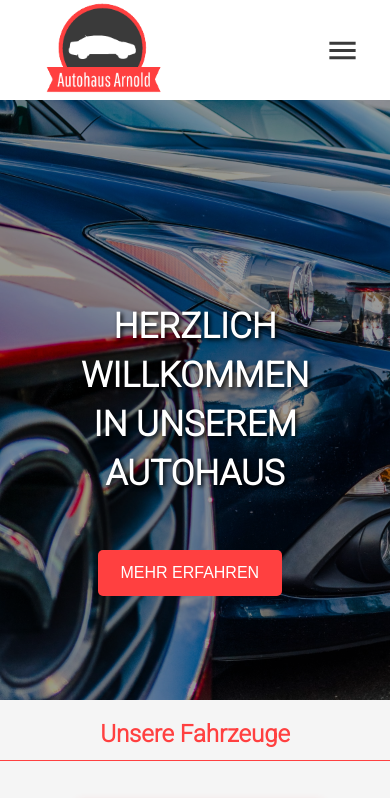
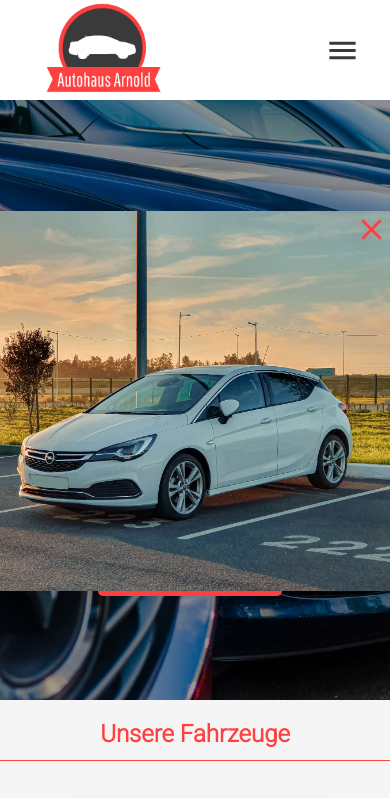
Before and after one commit to bsarnii/autohandel, a React (Create React App) app: page / in a window 390 px wide. Shown: the top 798 px of the page. Built offline with nearby package versions, Linux system fonts and the light colour scheme.

Commit message:
developing more

```diff
--- a/package.json
+++ b/package.json
@@ -7,6 +7,7 @@
     "@emotion/styled": "^11.9.3",
     "@mui/icons-material": "^5.8.4",
     "@mui/material": "^5.9.2",
+    "@reduxjs/toolkit": "^1.8.5",
     "@testing-library/jest-dom": "^5.16.4",
     "@testing-library/react": "^13.3.0",
     "@testing-library/user-event": "^13.5.0",
--- a/src/Galerie/Galerie.js
+++ b/src/Galerie/Galerie.js
@@ -11,10 +11,16 @@ const Galerie = () => {
   let [arrayNumber, setArrayNumber]= useState();
   let [backgroundBlur, setBackgroundBlur] = useState({});
 
-
+  const bild1="url(/galerie/bild-1.jpg)";
+  const bild2="url(/galerie/bild-2.jpg)";
+  const bild3="url(/galerie/bild-3.jpg)";
+  const bild4="url(/galerie/bild-4.jpg)";
+  const bild5="url(/galerie/bild-5.jpg)";
+  const bildArray=[bild1,bild2,bild3,bild4,bild5];
   function openBild(x){
     setArrayNumber(x)
-    setBackgroundBlur({filter:"blur(2px)"})
+    setBackgroundBlur({filter:"blur(2px)"});
+    setBild({backgroundImage:bildArray[arrayNumber],display:"block"});
   }
   function closeBild(){
     setBild({display:"none"})
@@ -48,8 +54,10 @@ const Galerie = () => {
   const bild4="url(/galerie/bild-4.jpg)";
   const bild5="url(/galerie/bild-5.jpg)";
   const bildArray=[bild1,bild2,bild3,bild4,bild5];
-    setBild({backgroundImage:bildArray[arrayNumber],display:"block"});
+  setBackgroundBlur({filter:"blur(2px)"});
+  setBild({backgroundImage:bildArray[arrayNumber],display:"block"});
   }},[arrayNumber])
+
   return (
     <>
       <div className='galerie' style={backgroundBlur}>
--- a/src/Home/Home.css
+++ b/src/Home/Home.css
@@ -0,0 +1,37 @@
+.home-img-container{
+    position:fixed;
+    height:80%;
+    width:80%;
+    left:10%;
+    right:10%;
+    top:10%;
+    background-repeat: no-repeat;
+    background-size: cover;
+    background-position: center;
+    z-index: 5;
+}
+.home-img-container > .MuiSvgIcon-root{
+    position: absolute;
+    right:1px;
+    top:1px;
+    cursor: pointer;
+    fill: #ff4040;
+}
+@media only screen and (max-width: 720px) {
+    .home-img-container{
+        height: 55%;
+        width:100%;
+        left:0%;
+        right:0%;
+        top:22.5%;
+    }
+}
+@media only screen and (max-width: 400px) {
+    .home-img-container{
+        height: 45%;
+        width:100%;
+        left:0%;
+        right:0%;
+        top:25%;
+    }
+}
--- a/src/Home/Home.js
+++ b/src/Home/Home.js
@@ -6,6 +6,7 @@ import Autokarten from './Autokarten';
 import Mitarbeiter from './Mitarbeiter';
 import Kontakt from './Kontakt';
 import Footer from './Footer';
+import CloseIcon from '@mui/icons-material/Close'
 
 
 function Home() {
@@ -21,6 +22,9 @@ function Home() {
      <Mitarbeiter />
      <Kontakt />
      <Footer />
+     <div className='home-img-container' style={{backgroundImage:"url('./opel-astra.jpg')"}}>
+     <CloseIcon fontSize='large'/>
+     </div>
     </div>
   )
 }
--- a/src/Home/Karte.js
+++ b/src/Home/Karte.js
@@ -6,7 +6,7 @@ function Karte({name, img, jahr, kraftstoff, leistung, km, preis}) {
 
   return (
     <>
-      <div className='karte'>
+      <div className='karte' onClick={()=>{console.log("hello")}}>
           <img
           className='karte-img'
           src={img}
--- a/src/index.js
+++ b/src/index.js
@@ -3,6 +3,8 @@ import ReactDOM from 'react-dom/client';
 import './index.css';
 import App from './App';
 import {BrowserRouter} from "react-router-dom";
+import { store } from './store';
+import { Provider } from 'react-redux';
 
 const root = ReactDOM.createRoot(document.getElementById('root'));
 root.render(
--- /dev/null
+++ b/src/store.js
@@ -0,0 +1,5 @@
+import { configureStore } from "@reduxjs/toolkit";
+
+export const store = configureStore({
+    reducer: {},
+})
```
Also changed, not shown: 1 other file (tests, documents, lock files or other folders).
